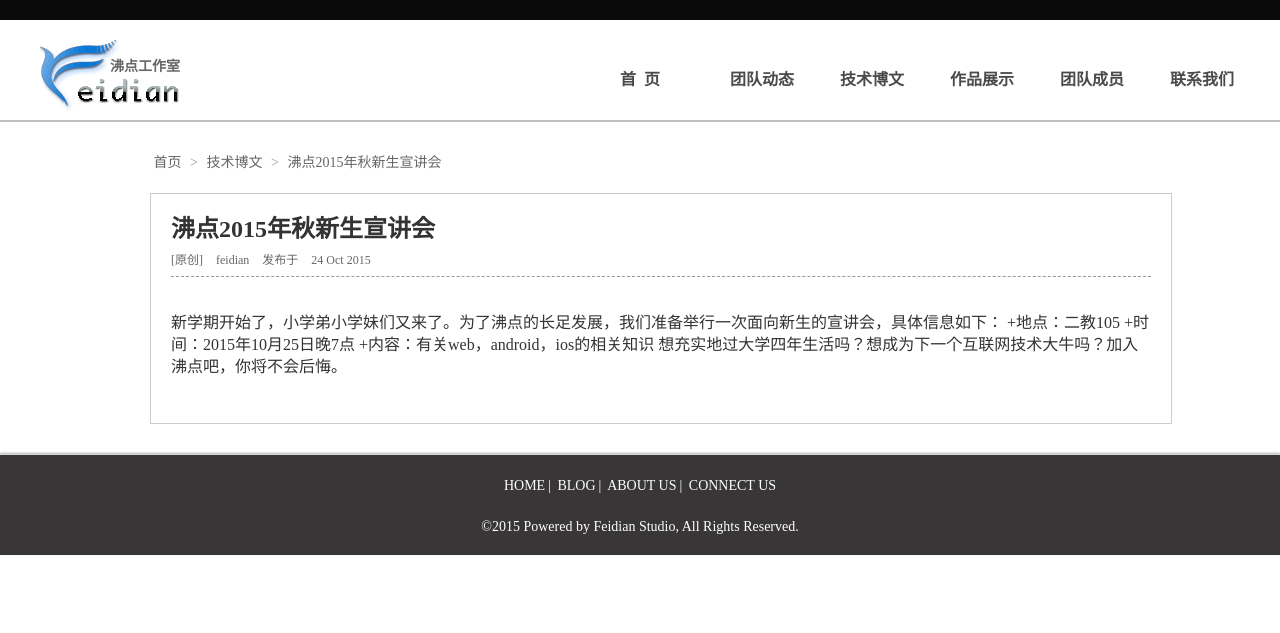
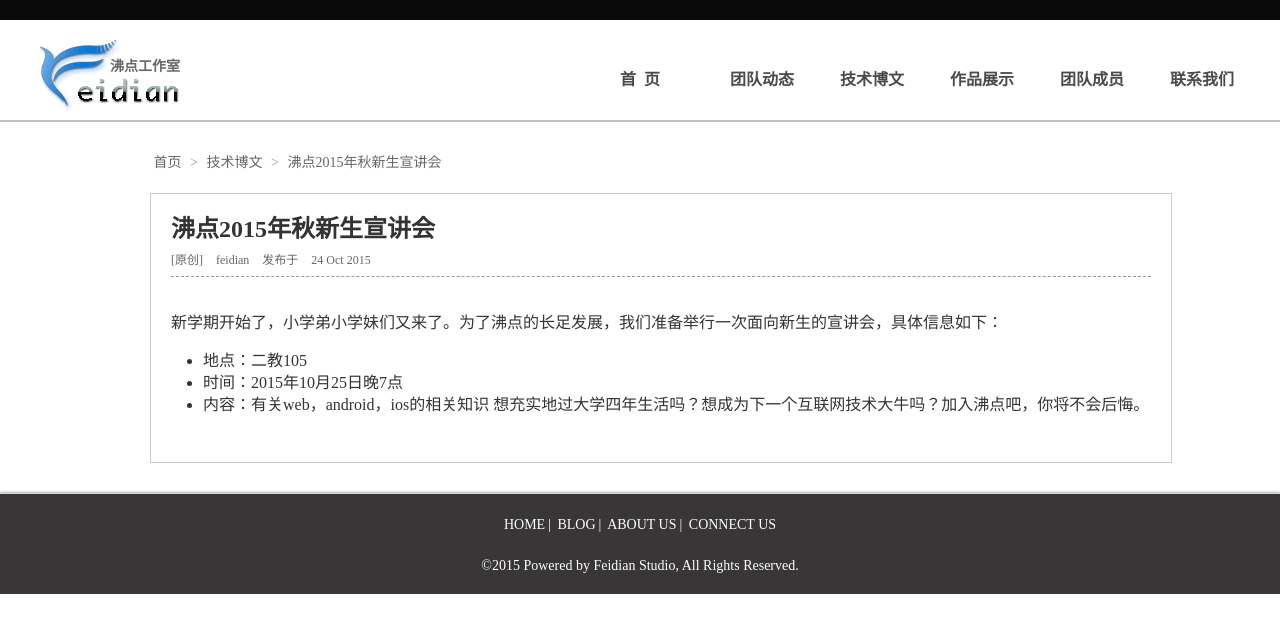
Before and after one commit to 52FeidianStudio/52FeidianStudio, a Jekyll site: the page built from _posts/2015-10-24-new-enrollment.md, in a window 1280 px wide. Shown: the top 633 px of the page. Built offline with Jekyll 4.4.1, drawn with Linux system fonts in a browser that asks for light colours; Markdown is read by kramdown in place of the engine named in the settings.

Commit message:
add the file

```diff
--- a/_posts/2015-10-24-new-enrollment.md
+++ b/_posts/2015-10-24-new-enrollment.md
@@ -6,7 +6,8 @@
 ---
 
 新学期开始了，小学弟小学妹们又来了。为了沸点的长足发展，我们准备举行一次面向新生的宣讲会，具体信息如下：
-+地点：二教105
-+时间：2015年10月25日晚7点
-+内容：有关web，android，ios的相关知识
+
+- 地点：二教105
+- 时间：2015年10月25日晚7点
+- 内容：有关web，android，ios的相关知识
 想充实地过大学四年生活吗？想成为下一个互联网技术大牛吗？加入沸点吧，你将不会后悔。
```
